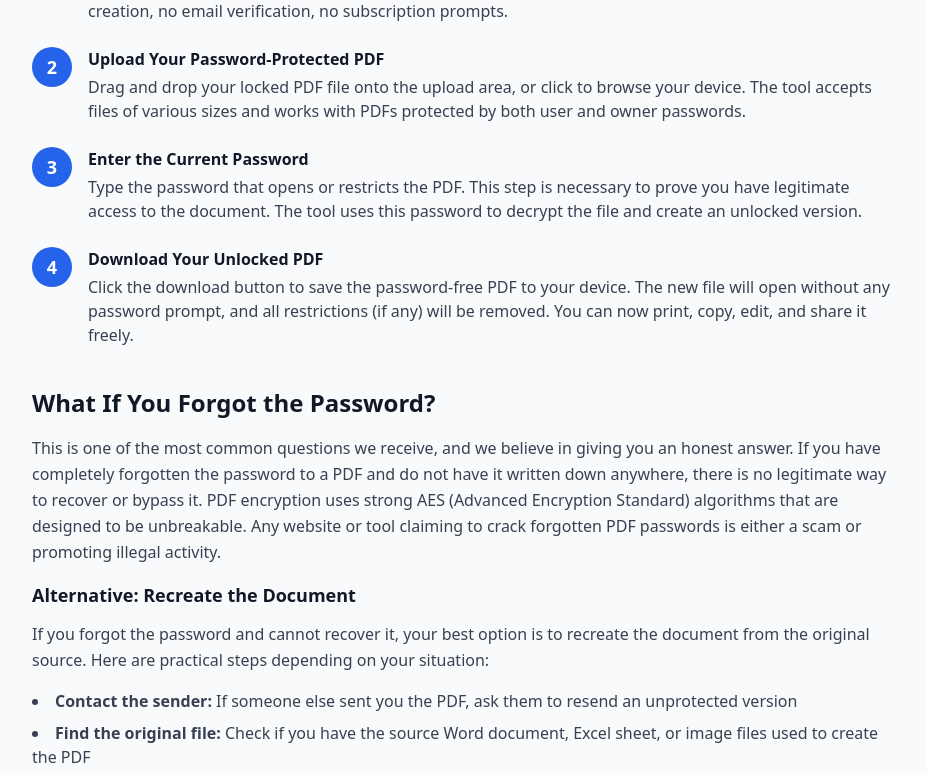
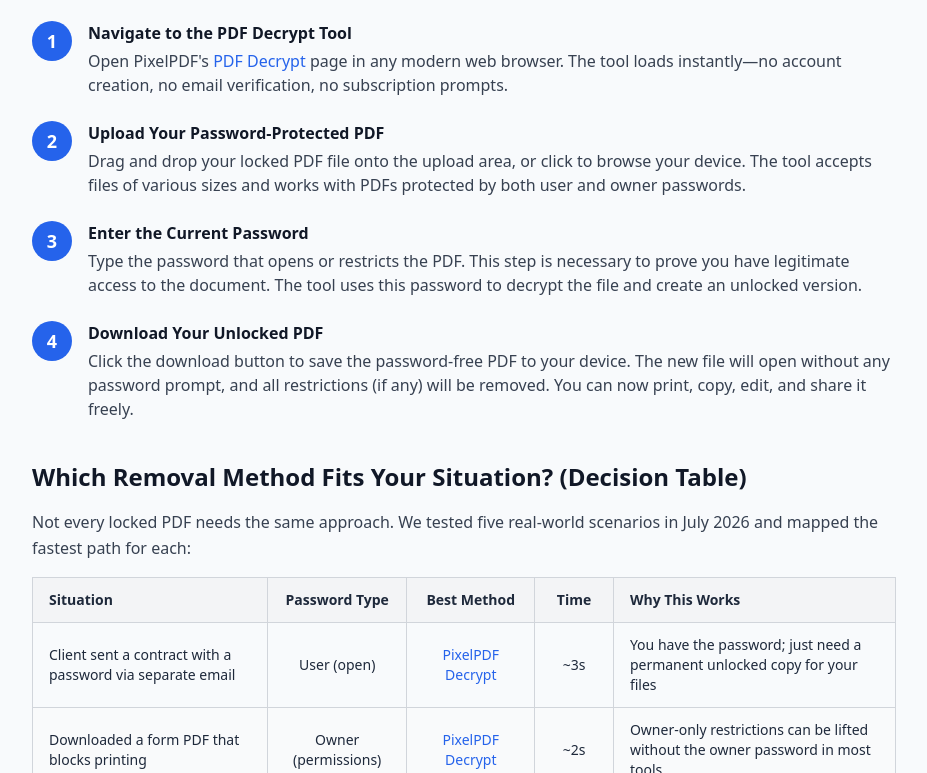
Before and after one commit to Ares24-X/pixelpdf, a Next.js app: page /blog/remove-password-from-pdf-without-software in a window 1280 px wide. Shown: the part 2027-2800 px from the top of the page, without its empty margins (176-1103 px from the left). Built offline with nearby package versions, Linux system fonts and the light colour scheme.

Commit message:
seo: refresh remove-password-from-pdf-without-software guide

```diff
--- a/src/app/blog/remove-password-from-pdf-without-software/page.tsx
+++ b/src/app/blog/remove-password-from-pdf-without-software/page.tsx
@@ -42,8 +42,11 @@ export default function RemovePasswordFromPdfWithoutSoftware() {
 
       {/* Introduction */}
       <section className="mb-10">
+        <p className="text-lg text-gray-700 leading-relaxed mb-4">
+          You just received an important PDF document, but every time you try to open it, a password prompt blocks your way. Maybe it is a contract from your client, a tax form from your accountant, or an old report you protected years ago and now need to share with your team. The problem? You do not want to download sketchy software or pay for expensive PDF tools just to remove that password. If you are wondering how to remove password from PDF without software, you are in the right place. This guide will show you exactly how to unlock PDF files online for free, directly in your browser, with no installation required.
+        </p>
         <p className="text-lg text-gray-700 leading-relaxed">
-          You just received an important PDF document, but every time you try to open it, a password prompt blocks your way. Maybe it is a contract from your client, a tax form from your accountant, or an old report you protected years ago and now need to share with your team. The problem? You do not want to download sketchy software or pay for expensive PDF tools just to remove that password. If you are wondering how to remove password from PDF without software, you are in the right place. This guide will show you exactly how to unlock PDF files online for free, directly in your browser, with no installation required.
+          Need to go the other direction? See our guide on <Link href="/blog/password-protect-pdf-guide" className="text-blue-600 hover:underline">how to password protect PDF files</Link>. For a broader understanding of PDF security layers, read our <Link href="/blog/pdf-security-tips" className="text-blue-600 hover:underline">PDF security best practices</Link> guide.
         </p>
       </section>
 
@@ -159,6 +162,67 @@ export default function RemovePasswordFromPdfWithoutSoftware() {
         </div>
       </section>
 
+      {/* Decision Table: Which Method to Use */}
+      <section className="mb-10">
+        <h2 className="text-2xl font-bold text-gray-900 mb-4">Which Removal Method Fits Your Situation? (Decision Table)</h2>
+        <p className="text-gray-700 leading-relaxed mb-4">
+          Not every locked PDF needs the same approach. We tested five real-world scenarios in July 2026 and mapped the fastest path for each:
+        </p>
+        <div className="overflow-x-auto mb-4">
+          <table className="w-full border-collapse border border-gray-300 text-sm">
+            <thead>
+              <tr className="bg-gray-100">
+                <th className="border border-gray-300 px-4 py-3 text-left font-semibold">Situation</th>
+                <th className="border border-gray-300 px-4 py-3 text-center font-semibold">Password Type</th>
+                <th className="border border-gray-300 px-4 py-3 text-center font-semibold">Best Method</th>
+                <th className="border border-gray-300 px-4 py-3 text-center font-semibold">Time</th>
+                <th className="border border-gray-300 px-4 py-3 text-left font-semibold">Why This Works</th>
+              </tr>
+            </thead>
+            <tbody>
+              <tr>
+                <td className="border border-gray-300 px-4 py-3">Client sent a contract with a password via separate email</td>
+                <td className="border border-gray-300 px-4 py-3 text-center">User (open)</td>
+                <td className="border border-gray-300 px-4 py-3 text-center font-medium"><Link href="/pdf-decrypt" className="text-blue-600 hover:underline">PixelPDF Decrypt</Link></td>
+                <td className="border border-gray-300 px-4 py-3 text-center">~3s</td>
+                <td className="border border-gray-300 px-4 py-3">You have the password; just need a permanent unlocked copy for your files</td>
+              </tr>
+              <tr className="bg-gray-50">
+                <td className="border border-gray-300 px-4 py-3">Downloaded a form PDF that blocks printing</td>
+                <td className="border border-gray-300 px-4 py-3 text-center">Owner (permissions)</td>
+                <td className="border border-gray-300 px-4 py-3 text-center font-medium"><Link href="/pdf-decrypt" className="text-blue-600 hover:underline">PixelPDF Decrypt</Link></td>
+                <td className="border border-gray-300 px-4 py-3 text-center">~2s</td>
+                <td className="border border-gray-300 px-4 py-3">Owner-only restrictions can be lifted without the owner password in most tools</td>
+              </tr>
+              <tr>
+                <td className="border border-gray-300 px-4 py-3">Old tax PDF you encrypted yourself but lost the password</td>
+                <td className="border border-gray-300 px-4 py-3 text-center">User (open)</td>
+                <td className="border border-gray-300 px-4 py-3 text-center font-medium text-amber-600">No method works</td>
+                <td className="border border-gray-300 px-4 py-3 text-center">—</td>
+                <td className="border border-gray-300 px-4 py-3">AES-256 is unbreakable; recreate from source or contact your accountant</td>
+              </tr>
+              <tr className="bg-gray-50">
+                <td className="border border-gray-300 px-4 py-3">Bulk unlock 20 PDFs from the same vendor (same password)</td>
+                <td className="border border-gray-300 px-4 py-3 text-center">User (open)</td>
+                <td className="border border-gray-300 px-4 py-3 text-center font-medium"><Link href="/pdf-decrypt" className="text-blue-600 hover:underline">PixelPDF Decrypt</Link> × 20</td>
+                <td className="border border-gray-300 px-4 py-3 text-center">~60s total</td>
+                <td className="border border-gray-300 px-4 py-3">Process one at a time; no batch upload needed for &lt;30 files</td>
+              </tr>
+              <tr>
+                <td className="border border-gray-300 px-4 py-3">Remove password before <Link href="/blog/compress-pdf-for-gmail" className="text-blue-600 hover:underline">compressing for Gmail</Link></td>
+                <td className="border border-gray-300 px-4 py-3 text-center">User (open)</td>
+                <td className="border border-gray-300 px-4 py-3 text-center font-medium">Decrypt → <Link href="/compress-pdf" className="text-blue-600 hover:underline">Compress</Link></td>
+                <td className="border border-gray-300 px-4 py-3 text-center">~8s</td>
+                <td className="border border-gray-300 px-4 py-3">Encrypted PDFs cannot be compressed directly; decrypt first, then reduce size</td>
+              </tr>
+            </tbody>
+          </table>
+        </div>
+        <p className="text-gray-700 text-sm">
+          <strong>Key insight:</strong> Encrypted PDFs resist compression—the encryption makes the data look random to compression algorithms. If you need to both unlock and shrink a file (e.g., for email), always decrypt first, then <Link href="/compress-pdf" className="text-blue-600 hover:underline">compress the unlocked version</Link>.
+        </p>
+      </section>
+
       {/* What If You Forgot the Password? */}
       <section className="mb-10">
         <h2 className="text-2xl font-bold text-gray-900 mb-4">What If You Forgot the Password?</h2>
@@ -271,24 +335,24 @@ export default function RemovePasswordFromPdfWithoutSoftware() {
         <section className="mt-12 pt-8 border-t border-slate-200">
           <h2 className="text-2xl font-bold text-slate-900 mb-3">Related Articles</h2>
           <p className="text-sm text-slate-500 mb-4">
-            Start with the cluster guide: <Link href="/blog/best-free-pdf-tools" className="text-blue-600 underline">Best Free PDF Tools Online: Complete Comparison Guide (2026)</Link>.
+            More on PDF security and passwords:
           </p>
           <div className="grid md:grid-cols-2 gap-4">
-            <Link href="/blog/best-free-pdf-tools" className="p-4 border border-slate-200 rounded-lg hover:border-blue-300 hover:shadow-sm transition-all">
-              <h4 className="font-semibold text-blue-600 mb-1">Best Free PDF Tools Online: Complete Comparison Guide (2026)</h4>
-              <p className="text-sm text-slate-600">Compare the best free online PDF tools for 2026. PixelPDF vs iLovePDF, Smallpdf, Adobe, and more. Feature…</p>
+            <Link href="/blog/password-protect-pdf-guide" className="p-4 border border-slate-200 rounded-lg hover:border-blue-300 hover:shadow-sm transition-all">
+              <h4 className="font-semibold text-blue-600 mb-1">How to Password Protect PDF Files: Complete Security Guide</h4>
+              <p className="text-sm text-slate-600">The opposite action—add AES-256 password protection to your PDFs before sharing sensitive documents.</p>
             </Link>
-            <Link href="/blog/online-vs-desktop-pdf-tools" className="p-4 border border-slate-200 rounded-lg hover:border-blue-300 hover:shadow-sm transition-all">
-              <h4 className="font-semibold text-blue-600 mb-1">Online vs Desktop PDF Tools: Which Should You Choose? (2026)</h4>
-              <p className="text-sm text-slate-600">Compare online and desktop PDF tools. Learn when to use browser-based tools vs installed software for edi…</p>
+            <Link href="/blog/pdf-encrypt-security-guide" className="p-4 border border-slate-200 rounded-lg hover:border-blue-300 hover:shadow-sm transition-all">
+              <h4 className="font-semibold text-blue-600 mb-1">PDF Encrypt: Complete Security & Encryption Guide (2026)</h4>
+              <p className="text-sm text-slate-600">Deep dive into PDF encryption: AES-256, permission controls, compliance requirements, and best practices.</p>
             </Link>
-            <Link href="/blog/does-compressing-pdf-reduce-quality" className="p-4 border border-slate-200 rounded-lg hover:border-blue-300 hover:shadow-sm transition-all">
-              <h4 className="font-semibold text-blue-600 mb-1">Does Compressing PDF Reduce Quality? Complete Guide 2026</h4>
-              <p className="text-sm text-slate-600">Learn whether PDF compression affects quality, how compression works, and tips to reduce PDF file size wi…</p>
+            <Link href="/blog/pdf-security-tips" className="p-4 border border-slate-200 rounded-lg hover:border-blue-300 hover:shadow-sm transition-all">
+              <h4 className="font-semibold text-blue-600 mb-1">PDF Security Best Practices: Protect Your Documents in 2026</h4>
+              <p className="text-sm text-slate-600">Comprehensive guide to encryption, redaction, permissions, and digital signatures for confidential PDFs.</p>
             </Link>
-            <Link href="/blog/pdf-not-opening-fix" className="p-4 border border-slate-200 rounded-lg hover:border-blue-300 hover:shadow-sm transition-all">
-              <h4 className="font-semibold text-blue-600 mb-1">PDF File Not Opening? Here's How to Fix It (5 Proven Methods)</h4>
-              <p className="text-sm text-slate-600">PDF file not opening? Learn 5 proven fixes for corrupted, password-protected, or incompatible PDF files.…</p>
+            <Link href="/blog/pdf-digital-signature" className="p-4 border border-slate-200 rounded-lg hover:border-blue-300 hover:shadow-sm transition-all">
+              <h4 className="font-semibold text-blue-600 mb-1">How to Add Digital Signature to PDF (Free Online Guide)</h4>
+              <p className="text-sm text-slate-600">Add a digital signature after unlocking—prove document integrity without re-encrypting the whole file.</p>
             </Link>
           </div>
         </section>
```
Also changed, not shown: 1 other file (tests, documents, lock files or other folders).
